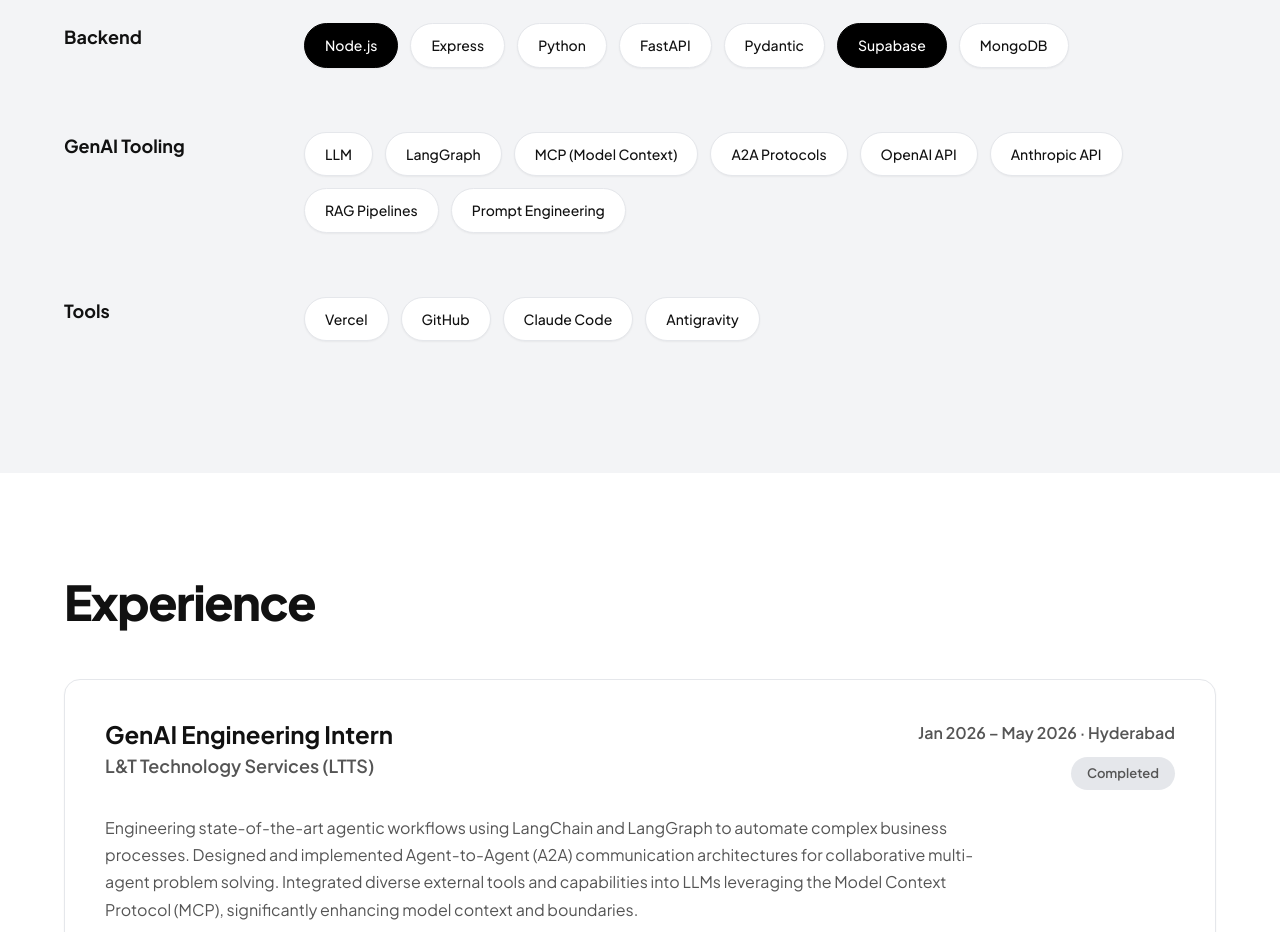
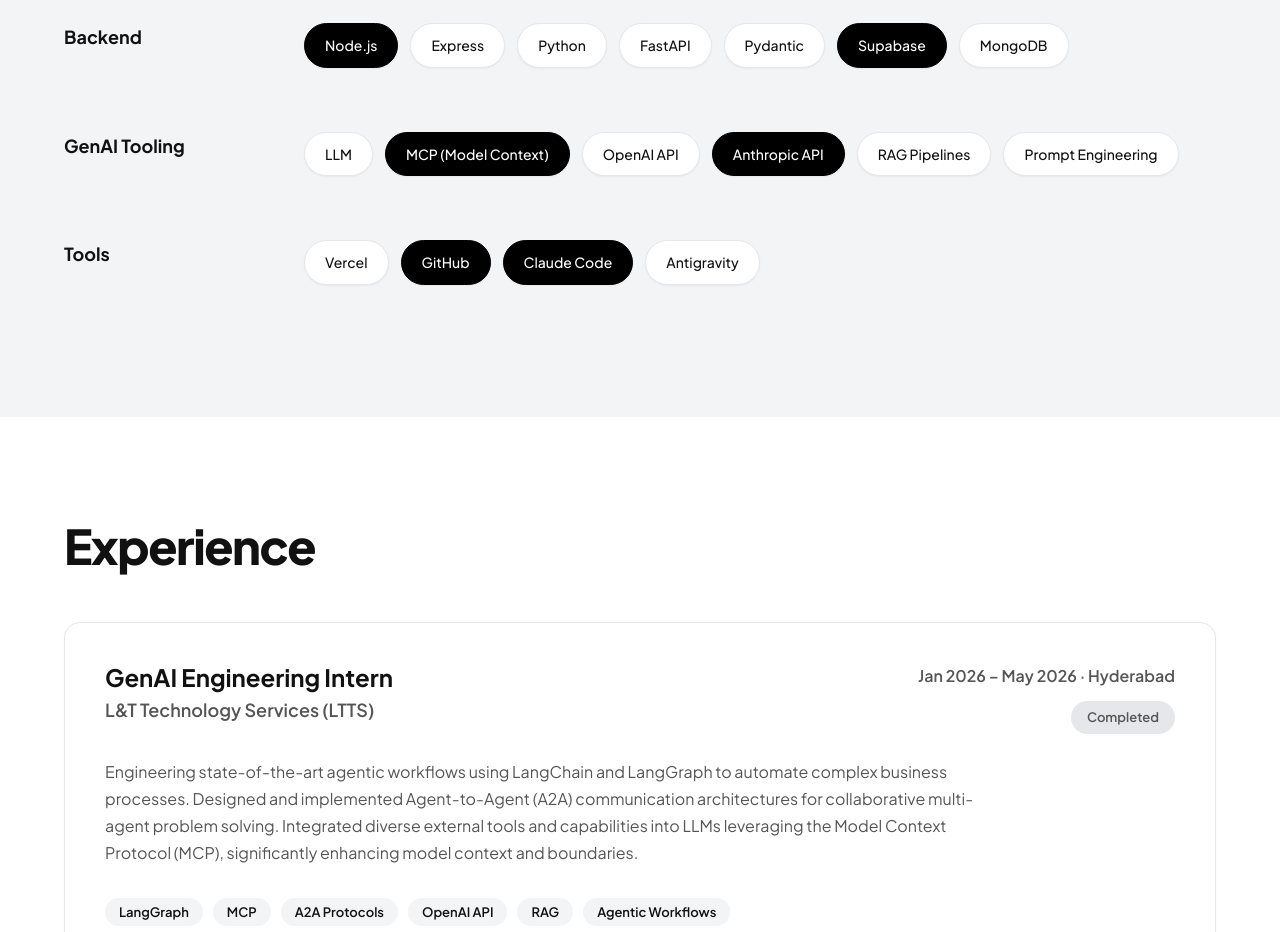
Before and after one commit to Dhamaru/Portfolio, a React (Vite) app: page / in a window 1280 px wide. Shown: the part 2840-3772 px from the top of the page. Built offline with nearby package versions, Linux system fonts and the light colour scheme; a web font is replaced by a local one.

Commit message:
content: trim GenAI Tooling and Tools rows, add skill emphasis

```diff
--- a/src/components/AboutSkills.tsx
+++ b/src/components/AboutSkills.tsx
@@ -144,11 +144,13 @@
     },
     {
       label: "GenAI Tooling",
-      skills: ["LLM", "LangGraph", "MCP (Model Context)", "A2A Protocols", "OpenAI API", "Anthropic API", "RAG Pipelines", "Prompt Engineering"]
+      skills: ["LLM", "MCP (Model Context)", "OpenAI API", "Anthropic API", "RAG Pipelines", "Prompt Engineering"],
+      special: ["MCP (Model Context)", "Anthropic API"]
     },
     {
       label: "Tools",
-      skills: ["Vercel", "GitHub", "Claude Code", "Antigravity"]
+      skills: ["Vercel", "GitHub", "Claude Code", "Antigravity"],
+      special: ["GitHub", "Claude Code"]
     }
   ];
 
```
